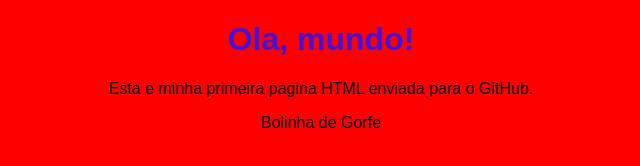
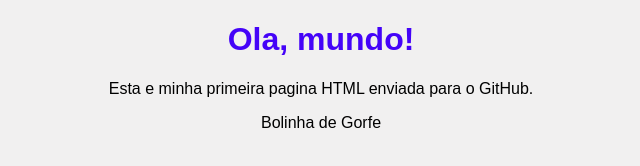
Before and after one commit to Ulisses-correa/atividade-html-css, a plain HTML site: page index.html in a window 1280 px wide. Shown: the whole page, without its empty margins (319-959 px from the left). Drawn offline with Linux system fonts and the light colour scheme.

Commit message:
Update style.css

```diff
--- a/style.css
+++ b/style.css
@@ -1,9 +1,9 @@
 body {
  background-color:
- #ff0000;
+ #f1f0f0;
  font-family: Arial, sans-serif;
  text-align: center;
 }
 h1 {
- color: rgb(69, 16, 218);
+ color: rgb(68, 3, 248);
 }
```
